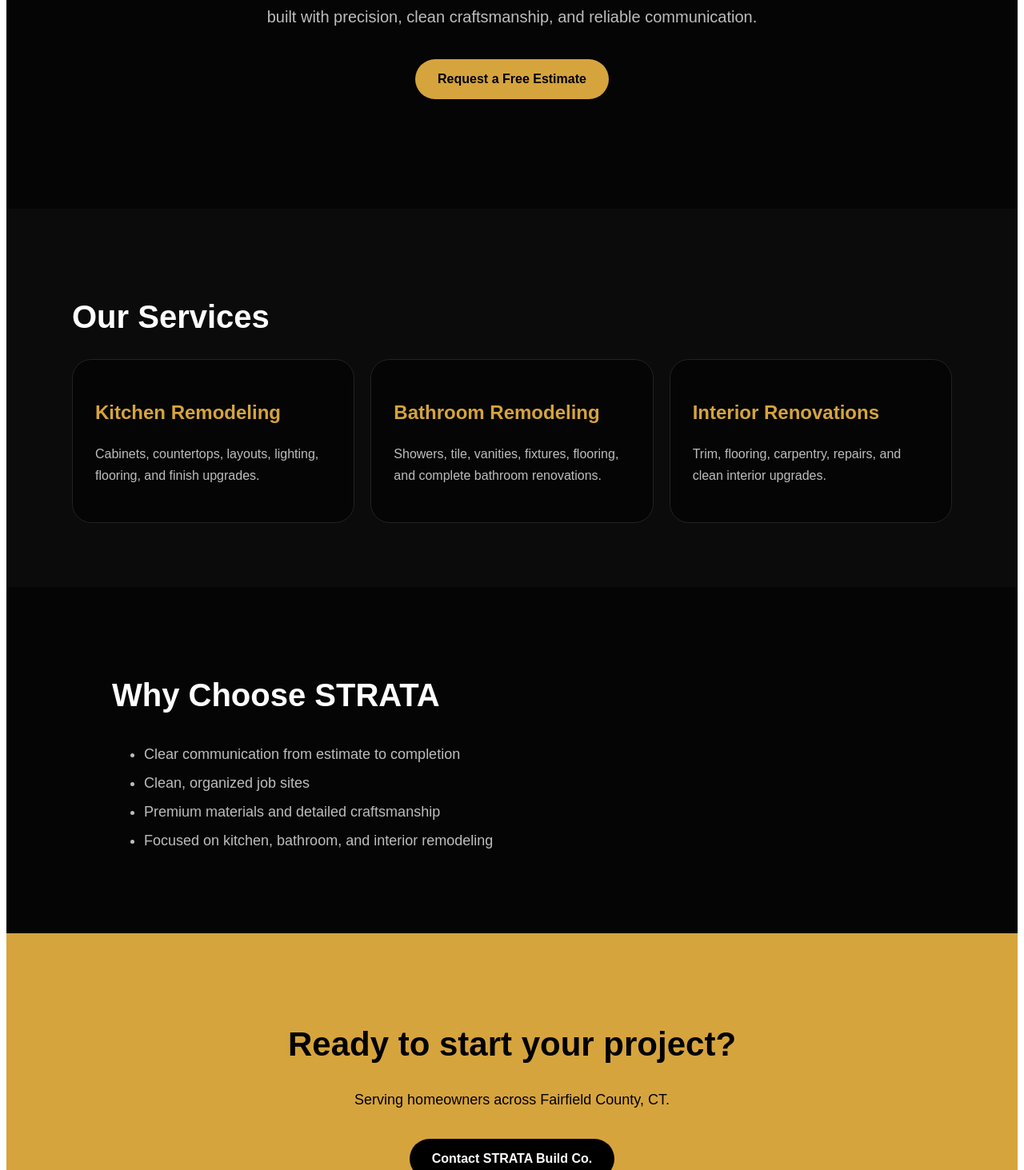
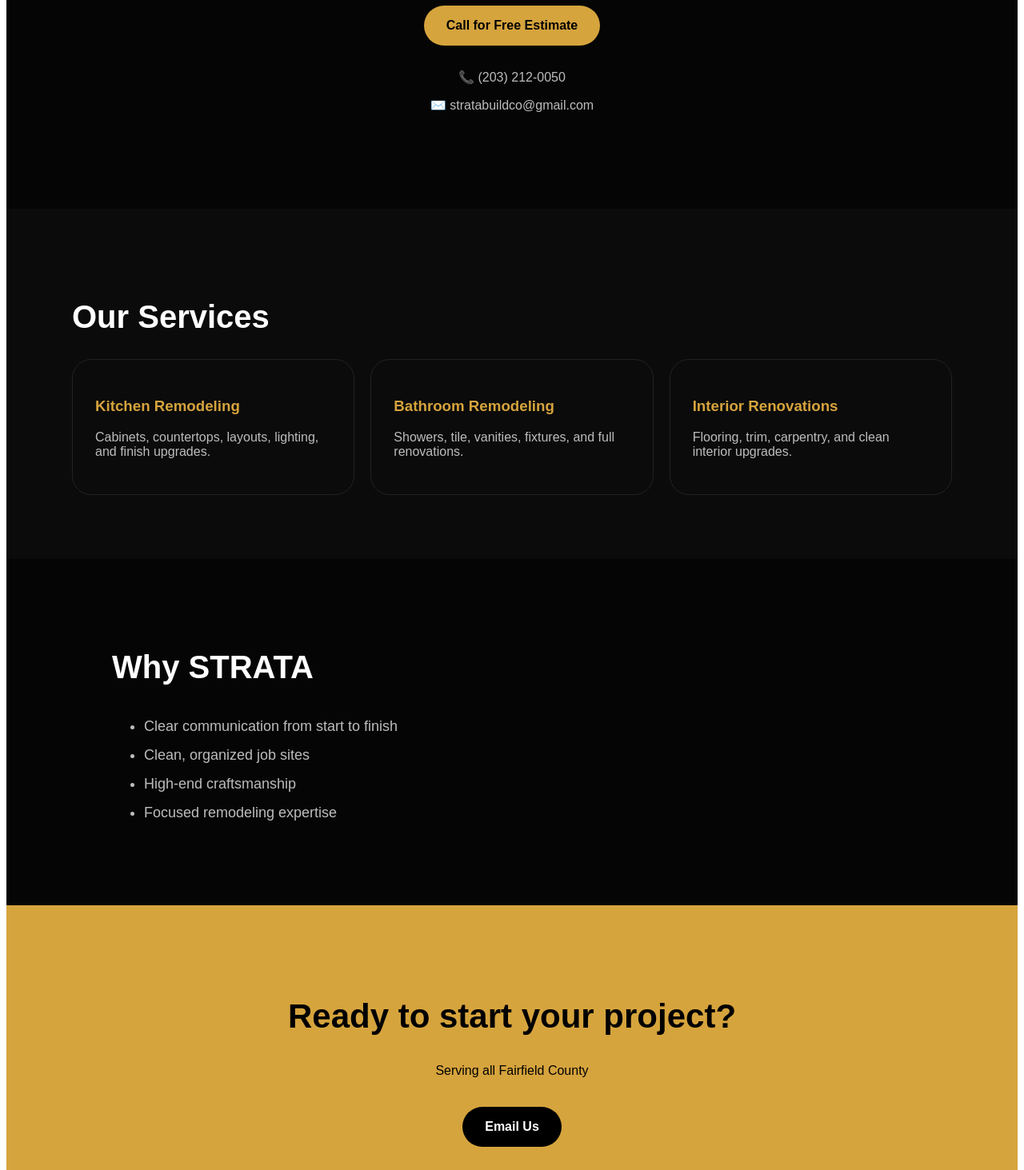
Before and after one commit to stratabuildco/strata-build-co, a React (Vite) app: page / in a window 1280 px wide. Shown: the part 627-2090 px from the top of the page at 80% size. Built offline with nearby package versions, Linux system fonts and the light colour scheme.

Commit message:
Update main.jsx

```diff
--- a/src/main.jsx
+++ b/src/main.jsx
@@ -4,16 +4,17 @@ import { createRoot } from "react-dom/client";
 function App() {
   return (
     <main style={{ background: "#050505", color: "white", fontFamily: "Arial, sans-serif" }}>
+
+      {/* HERO */}
       <section style={{ minHeight: "100vh", padding: "40px 24px", display: "flex", alignItems: "center", justifyContent: "center", textAlign: "center" }}>
         <div style={{ maxWidth: "900px" }}>
-          <div style={{ marginBottom: "32px" }}>
+
+          {/* LOGO */}
           <img
             src="/logo.png"
             alt="STRATA Build Co."
             style={{ width: "260px", marginBottom: "20px" }}
           />
-            <div style={{ letterSpacing: "8px", color: "#ddd" }}>BUILD CO.</div>
-          </div>
 
           <p style={{ color: "#d6a43d", letterSpacing: "4px", fontWeight: "700", textTransform: "uppercase" }}>
             Fairfield County, CT
@@ -24,55 +25,86 @@ function App() {
           </h1>
 
           <p style={{ fontSize: "20px", color: "#bdbdbd", lineHeight: "1.7", maxWidth: "700px", margin: "0 auto" }}>
-            STRATA Build Co. specializes in kitchen, bathroom, and interior renovations built with precision, clean craftsmanship, and reliable communication.
+            STRATA Build Co. specializes in kitchen, bathroom, and interior renovations built with precision and clean craftsmanship.
           </p>
 
+          {/* BOTÃO */}
           <div style={{ marginTop: "36px" }}>
-            <a href="tel:12032120050" style={{ background: "#d6a43d", color: "black", padding: "16px 28px", borderRadius: "999px", textDecoration: "none", fontWeight: "800", display: "inline-block" }}>
-              Request a Free Estimate
+            <a
+              href="tel:+12032120050"
+              style={{ background: "#d6a43d", color: "black", padding: "16px 28px", borderRadius: "999px", textDecoration: "none", fontWeight: "800", display: "inline-block" }}
+            >
+              Call for Free Estimate
             </a>
           </div>
+
+          {/* CONTATO */}
+          <div style={{ marginTop: "30px", color: "#bdbdbd" }}>
+            <p>📞 (203) 212-0050</p>
+            <p>✉️ stratabuildco@gmail.com</p>
+          </div>
+
         </div>
       </section>
 
+      {/* SERVICES */}
       <section style={{ padding: "80px 24px", background: "#0b0b0b" }}>
         <div style={{ maxWidth: "1100px", margin: "0 auto" }}>
           <h2 style={{ fontSize: "40px", marginBottom: "30px" }}>Our Services</h2>
 
           <div style={{ display: "grid", gridTemplateColumns: "repeat(auto-fit, minmax(240px, 1fr))", gap: "20px" }}>
-            {[
-              ["Kitchen Remodeling", "Cabinets, countertops, layouts, lighting, flooring, and finish upgrades."],
-              ["Bathroom Remodeling", "Showers, tile, vanities, fixtures, flooring, and complete bathroom renovations."],
-              ["Interior Renovations", "Trim, flooring, carpentry, repairs, and clean interior upgrades."]
-            ].map(([title, text]) => (
-              <div key={title} style={{ border: "1px solid #222", borderRadius: "24px", padding: "28px", background: "#050505" }}>
-                <h3 style={{ color: "#d6a43d", fontSize: "24px" }}>{title}</h3>
-                <p style={{ color: "#bdbdbd", lineHeight: "1.7" }}>{text}</p>
+
+            <div style={{ border: "1px solid #222", borderRadius: "24px", padding: "28px" }}>
+              <h3 style={{ color: "#d6a43d" }}>Kitchen Remodeling</h3>
+              <p style={{ color: "#bdbdbd" }}>
+                Cabinets, countertops, layouts, lighting, and finish upgrades.
+              </p>
             </div>
-            ))}
+
+            <div style={{ border: "1px solid #222", borderRadius: "24px", padding: "28px" }}>
+              <h3 style={{ color: "#d6a43d" }}>Bathroom Remodeling</h3>
+              <p style={{ color: "#bdbdbd" }}>
+                Showers, tile, vanities, fixtures, and full renovations.
+              </p>
+            </div>
+
+            <div style={{ border: "1px solid #222", borderRadius: "24px", padding: "28px" }}>
+              <h3 style={{ color: "#d6a43d" }}>Interior Renovations</h3>
+              <p style={{ color: "#bdbdbd" }}>
+                Flooring, trim, carpentry, and clean interior upgrades.
+              </p>
+            </div>
+
           </div>
         </div>
       </section>
 
+      {/* WHY */}
       <section style={{ padding: "80px 24px" }}>
         <div style={{ maxWidth: "1000px", margin: "0 auto" }}>
-          <h2 style={{ fontSize: "40px" }}>Why Choose STRATA</h2>
+          <h2 style={{ fontSize: "40px" }}>Why STRATA</h2>
           <ul style={{ color: "#bdbdbd", lineHeight: "2", fontSize: "18px" }}>
-            <li>Clear communication from estimate to completion</li>
+            <li>Clear communication from start to finish</li>
             <li>Clean, organized job sites</li>
-            <li>Premium materials and detailed craftsmanship</li>
-            <li>Focused on kitchen, bathroom, and interior remodeling</li>
+            <li>High-end craftsmanship</li>
+            <li>Focused remodeling expertise</li>
           </ul>
         </div>
       </section>
 
+      {/* CTA */}
       <section style={{ padding: "80px 24px", background: "#d6a43d", color: "black", textAlign: "center" }}>
         <h2 style={{ fontSize: "42px" }}>Ready to start your project?</h2>
-        <p style={{ fontSize: "18px" }}>Serving homeowners across Fairfield County, CT.</p>
-        <a href="mailto:stratabuildco@gmail.com" style={{ background: "black", color: "white", padding: "16px 28px", borderRadius: "999px", textDecoration: "none", fontWeight: "800", display: "inline-block", marginTop: "20px" }}>
-          Contact STRATA Build Co.
+        <p>Serving all Fairfield County</p>
+
+        <a
+          href="mailto:stratabuildco@gmail.com"
+          style={{ background: "black", color: "white", padding: "16px 28px", borderRadius: "999px", textDecoration: "none", fontWeight: "800", display: "inline-block", marginTop: "20px" }}
+        >
+          Email Us
         </a>
       </section>
+
     </main>
   );
 }
```
Lines whose indentation alone changed are shown as unchanged.
